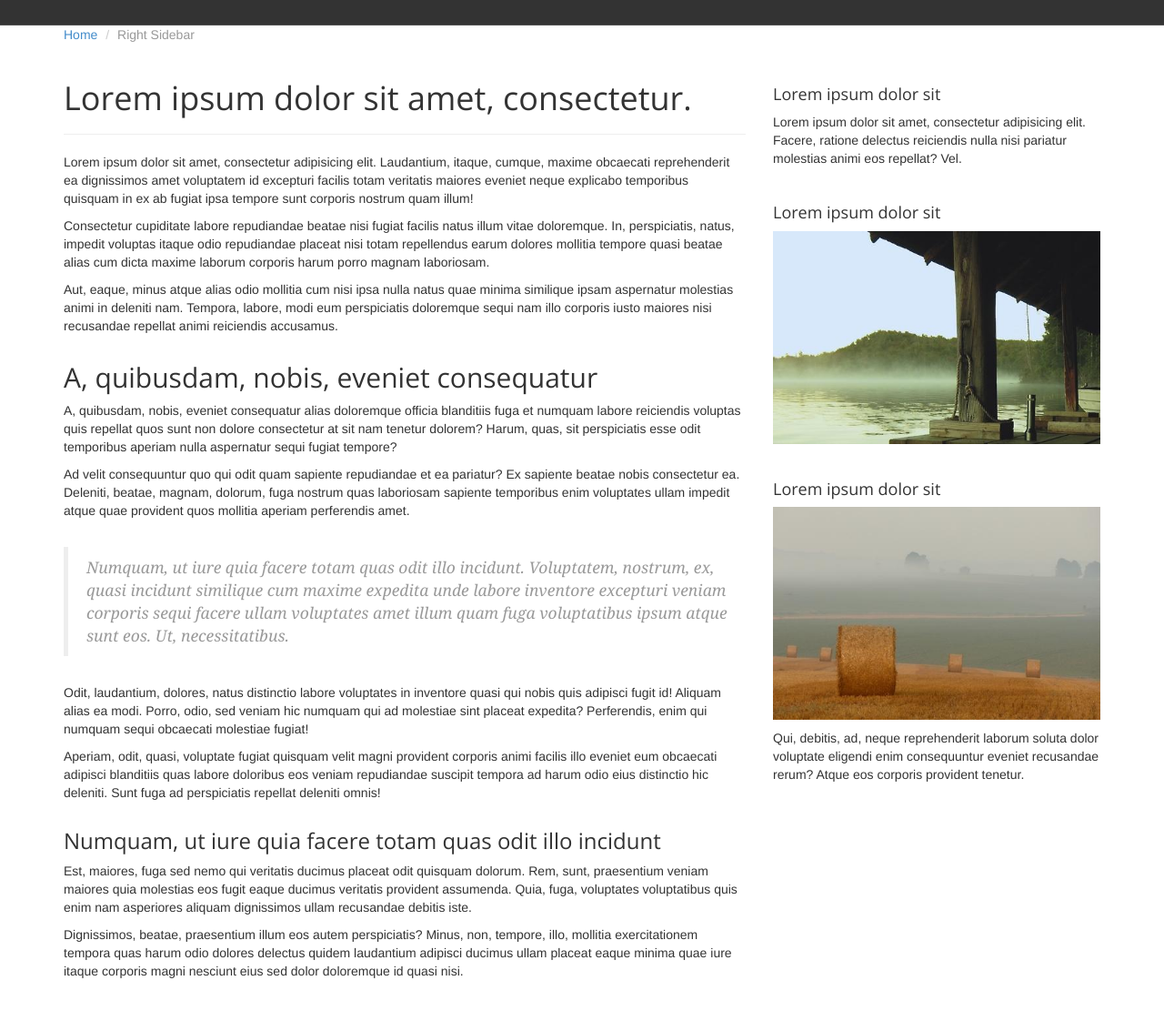
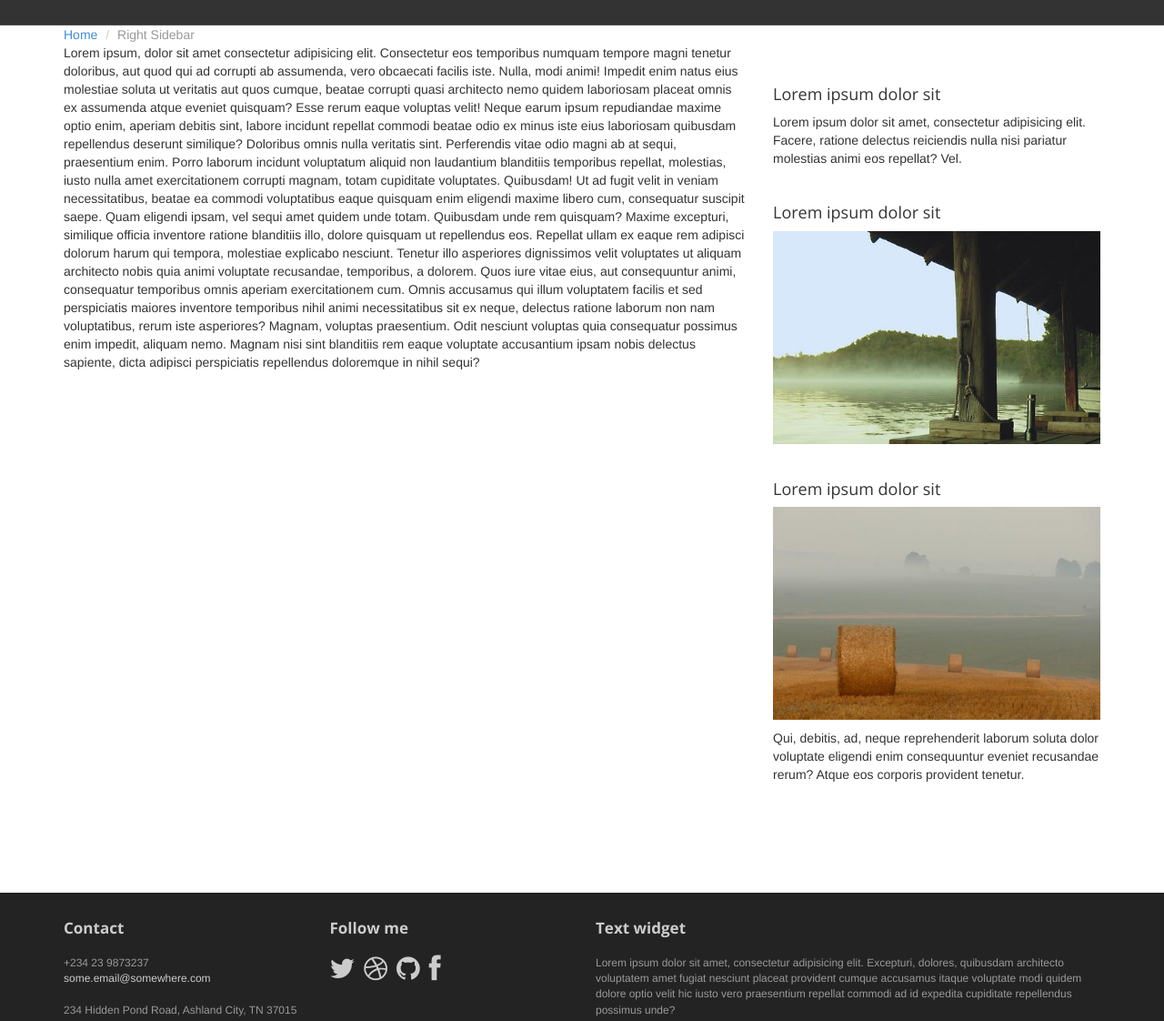
Before and after one commit to rastatak/Site-web-Rentabike, a plain HTML site: page site/about.html in a window 1280 px wide. Shown: the part 102-1224 px from the top of the page at 91% size. Drawn offline with nearby package versions, Linux system fonts and the light colour scheme.

Commit message:
Update about.html

```diff
--- a/site/about.html
+++ b/site/about.html
@@ -60,24 +60,15 @@
 
 			<!-- Article main content -->
 			<article class="col-md-8 maincontent">
-				<header class="page-header">
-					<h1 class="page-title">Lorem ipsum dolor sit amet, consectetur.</h1>
-				</header>
-				<p>Lorem ipsum dolor sit amet, consectetur adipisicing elit. Laudantium, itaque, cumque, maxime obcaecati reprehenderit ea dignissimos amet voluptatem id excepturi facilis totam veritatis maiores eveniet neque explicabo temporibus quisquam in ex ab fugiat ipsa tempore sunt corporis nostrum quam illum!</p>
-				<p>Consectetur cupiditate labore repudiandae beatae nisi fugiat facilis natus illum vitae doloremque. In, perspiciatis, natus, impedit voluptas itaque odio repudiandae placeat nisi totam repellendus earum dolores mollitia tempore quasi beatae alias cum dicta maxime laborum corporis harum porro magnam laboriosam.</p>
-				<p>Aut, eaque, minus atque alias odio mollitia cum nisi ipsa nulla natus quae minima similique ipsam aspernatur molestias animi in deleniti nam. Tempora, labore, modi eum perspiciatis doloremque sequi nam illo corporis iusto maiores nisi recusandae repellat animi reiciendis accusamus.</p>
-
-				<h2>A, quibusdam, nobis, eveniet consequatur</h2>
-				<p>A, quibusdam, nobis, eveniet consequatur alias doloremque officia blanditiis fuga et numquam labore reiciendis voluptas quis repellat quos sunt non dolore consectetur at sit nam tenetur dolorem? Harum, quas, sit perspiciatis esse odit temporibus aperiam nulla aspernatur sequi fugiat tempore?</p>
-				<p>Ad velit consequuntur quo qui odit quam sapiente repudiandae et ea pariatur? Ex sapiente beatae nobis consectetur ea. Deleniti, beatae, magnam, dolorum, fuga nostrum quas laboriosam sapiente temporibus enim voluptates ullam impedit atque quae provident quos mollitia aperiam perferendis amet.</p>
-
-				<blockquote>Numquam, ut iure quia facere totam quas odit illo incidunt. Voluptatem, nostrum, ex, quasi incidunt similique cum maxime expedita unde labore inventore excepturi veniam corporis sequi facere ullam voluptates amet illum quam fuga voluptatibus ipsum atque sunt eos. Ut, necessitatibus.</blockquote>
-				<p>Odit, laudantium, dolores, natus distinctio labore voluptates in inventore quasi qui nobis quis adipisci fugit id! Aliquam alias ea modi. Porro, odio, sed veniam hic numquam qui ad molestiae sint placeat expedita? Perferendis, enim qui numquam sequi obcaecati molestiae fugiat!</p>
-				<p>Aperiam, odit, quasi, voluptate fugiat quisquam velit magni provident corporis animi facilis illo eveniet eum obcaecati adipisci blanditiis quas labore doloribus eos veniam repudiandae suscipit tempora ad harum odio eius distinctio hic deleniti. Sunt fuga ad perspiciatis repellat deleniti omnis!</p>
-
-				<h3>Numquam, ut iure quia facere totam quas odit illo incidunt</h3>
-				<p>Est, maiores, fuga sed nemo qui veritatis ducimus placeat odit quisquam dolorum. Rem, sunt, praesentium veniam maiores quia molestias eos fugit eaque ducimus veritatis provident assumenda. Quia, fuga, voluptates voluptatibus quis enim nam asperiores aliquam dignissimos ullam recusandae debitis iste.</p>
-				<p>Dignissimos, beatae, praesentium illum eos autem perspiciatis? Minus, non, tempore, illo, mollitia exercitationem tempora quas harum odio dolores delectus quidem laudantium adipisci ducimus ullam placeat eaque minima quae iure itaque corporis magni nesciunt eius sed dolor doloremque id quasi nisi.</p>
+				Lorem ipsum, dolor sit amet consectetur adipisicing elit. Consectetur eos temporibus numquam tempore magni tenetur doloribus, aut quod qui ad corrupti ab assumenda, vero obcaecati facilis iste. Nulla, modi animi!
+				Impedit enim natus eius molestiae soluta ut veritatis aut quos cumque, beatae corrupti quasi architecto nemo quidem laboriosam placeat omnis ex assumenda atque eveniet quisquam? Esse rerum eaque voluptas velit!
+				Neque earum ipsum repudiandae maxime optio enim, aperiam debitis sint, labore incidunt repellat commodi beatae odio ex minus iste eius laboriosam quibusdam repellendus deserunt similique? Doloribus omnis nulla veritatis sint.
+				Perferendis vitae odio magni ab at sequi, praesentium enim. Porro laborum incidunt voluptatum aliquid non laudantium blanditiis temporibus repellat, molestias, iusto nulla amet exercitationem corrupti magnam, totam cupiditate voluptates. Quibusdam!
+				Ut ad fugit velit in veniam necessitatibus, beatae ea commodi voluptatibus eaque quisquam enim eligendi maxime libero cum, consequatur suscipit saepe. Quam eligendi ipsam, vel sequi amet quidem unde totam.
+				Quibusdam unde rem quisquam? Maxime excepturi, similique officia inventore ratione blanditiis illo, dolore quisquam ut repellendus eos. Repellat ullam ex eaque rem adipisci dolorum harum qui tempora, molestiae explicabo nesciunt.
+				Tenetur illo asperiores dignissimos velit voluptates ut aliquam architecto nobis quia animi voluptate recusandae, temporibus, a dolorem. Quos iure vitae eius, aut consequuntur animi, consequatur temporibus omnis aperiam exercitationem cum.
+				Omnis accusamus qui illum voluptatem facilis et sed perspiciatis maiores inventore temporibus nihil animi necessitatibus sit ex neque, delectus ratione laborum non nam voluptatibus, rerum iste asperiores? Magnam, voluptas praesentium.
+				Odit nesciunt voluptas quia consequatur possimus enim impedit, aliquam nemo. Magnam nisi sint blanditiis rem eaque voluptate accusantium ipsam nobis delectus sapiente, dicta adipisci perspiciatis repellendus doloremque in nihil sequi?
 			</article>
 			<!-- /Article -->
 
```
